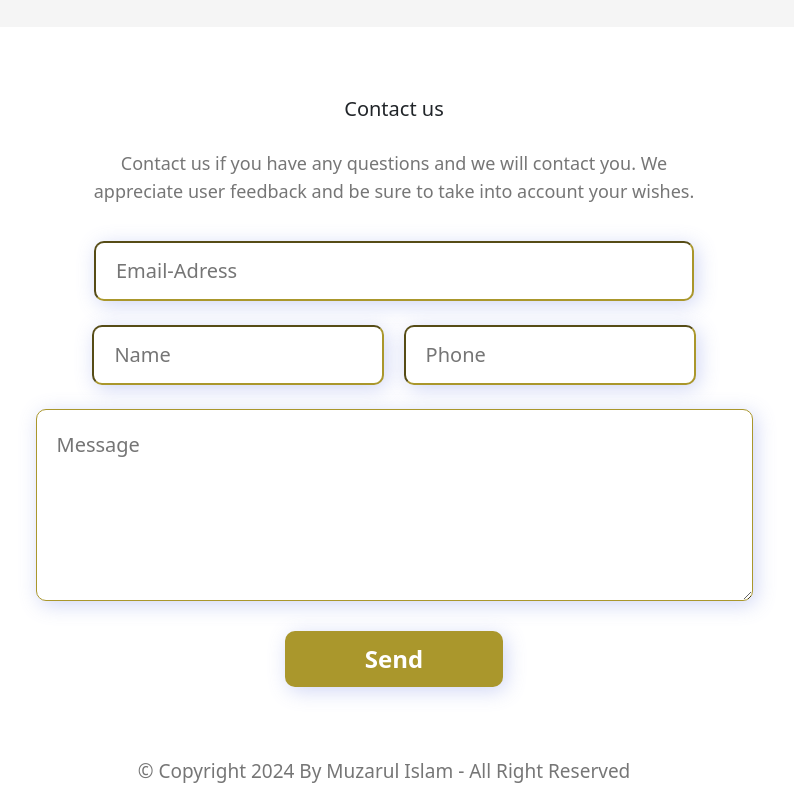
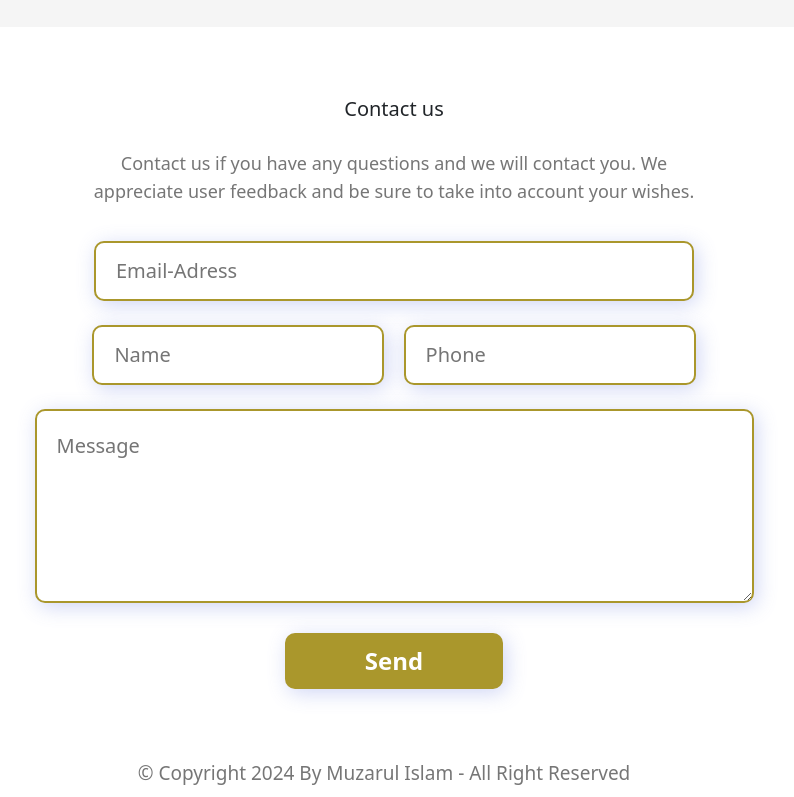
Before and after one commit to muzarulislam/time-planner-app, a plain HTML site: page index.html in a window 1280 px wide. Shown: the part 4476-5273 px from the top of the page, without its empty margins (256-1050 px from the left). Drawn offline with nearby package versions, Linux system fonts and the light colour scheme.

Commit message:
some changes

```diff
--- a/style.css
+++ b/style.css
@@ -195,12 +195,14 @@ li.nav-item{
 input[type="email"]{
     width: 500px;
     height: 60px;
-    border-color: #aa972c;
+    border: 2px solid #aa972c;
     border-radius: 10px;
     padding: 0 20px;
     font-size: 20px;
     font-weight: 500;
-    transition: border-color 0.3s;
+}
+input[type="email"]:focus{
+    box-shadow: 3px 4px 20px 0 rgba(98, 120, 223, .5);
 }
 input[type="submit"]{
     background-color: #aa972c;
@@ -211,6 +213,9 @@ input[type="submit"]{
     font-size: 24px;
     font-weight: 600;
     transition: .5s;
+}
+input[type="submit"]:focus{
+    box-shadow: 3px 4px 20px 0 rgba(98, 120, 223, .5);
 }
 input[type="submit"]:hover{
     background-color: #fff;
@@ -296,17 +301,20 @@ input[type="submit"]:hover{
 .contact-form input[type="email"]{
     width: 600px;
     height: 60px;
-    border-color: #aa972c;
+    border: 2px solid #aa972c;
     border-radius: 10px;
     padding: 0 20px;
     font-size: 20px;
     font-weight: 500;
     box-shadow: 3px 4px 20px 0 rgba(98, 120, 223, .3);
 }
+.contact-form input[type="email"]:focus{
+    box-shadow: 3px 4px 20px 0 rgba(98, 120, 223, .5);
+}
 .contact-form input[type="text"]{
     width: 292px;
     height: 60px;
-    border-color: #aa972c;
+    border: 2px solid #aa972c;
     border-radius: 10px;
     margin-right: 15px;
     padding: 0 20px;
@@ -314,24 +322,32 @@ input[type="submit"]:hover{
     font-weight: 500;
     box-shadow: 3px 4px 20px 0 rgba(98, 120, 223, .3);
 }
+.contact-form input[type="text"]:focus{
+    box-shadow: 3px 4px 20px 0 rgba(98, 120, 223, .5);
+}
 .contact-form input[type="number"]{
     width: 292px;
     height: 60px;
-    border-color: #aa972c;
+    border: 2px solid #aa972c;
     border-radius: 10px;
     padding: 0 20px;
     font-size: 20px;
     font-weight: 500;
     box-shadow: 3px 4px 20px 0 rgba(98, 120, 223, .3);
 }
+.contact-form input[type="number"]:focus{
+    box-shadow: 3px 4px 20px 0 rgba(98, 120, 223, .3);
+}
 .contact-form textarea{
-    border-color: #aa972c;
+    border: 2px solid #aa972c;
     border-radius: 10px;
     padding: 20px 20px;
     font-size: 20px;
     font-weight: 500;
     box-shadow: 3px 4px 20px 0 rgba(98, 120, 223, .3);
-
+}
+.contact-form textarea:focus{
+    box-shadow: 3px 4px 20px 0 rgba(98, 120, 223, .3);
 }
 .contact-form input[type="submit"]{
     background-color: #aa972c;
```
